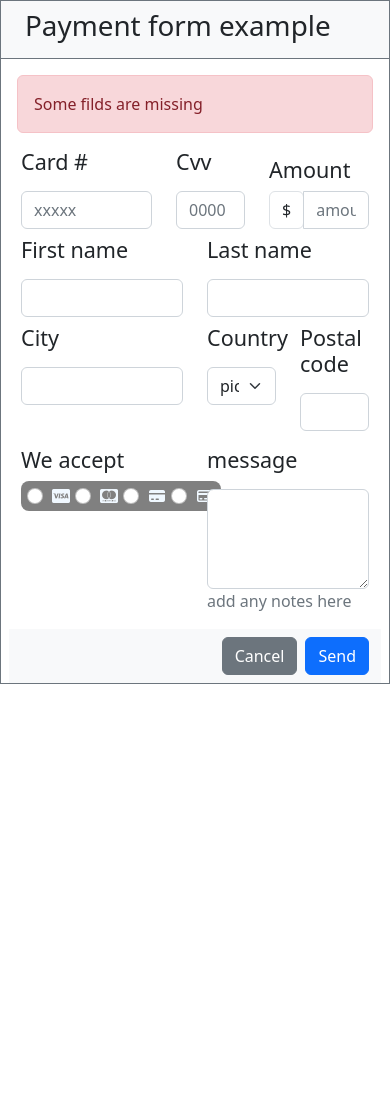
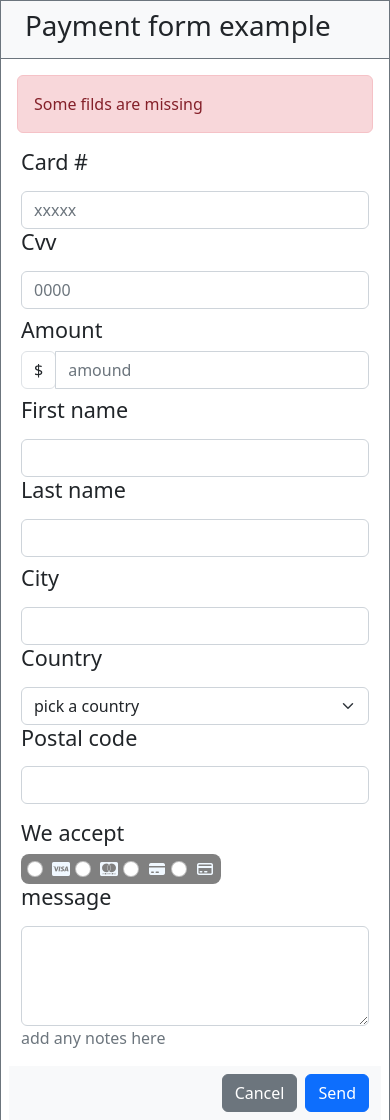
Before and after one commit to 4GeeksAcademy/form-denn, a plain HTML site: page index.html in a window 390 px wide. Before the commit the page ends 844 px from the top, so only its background shows below. Drawn offline with nearby package versions, Linux system fonts and the light colour scheme.

Commit message:
First commit

```diff
--- a/index.html
+++ b/index.html
@@ -35,21 +35,21 @@
 <!-- primer row card cvc amound -->
 
             <div class="row mx-2">
-                <div class="col-5">
+                <div class="col-md-5">
                     <label for="cardnumber" class="form-label">
                         <h4>Card #</h4>
                     </label>
                     <input type="number" required class="form-control" id="cardnumber" placeholder="xxxxx">
                 </div>
 
-                <div class="col-3">
+                <div class="col-md-3">
                     <label for="cvv" class="form-label">
                         <h4>Cvv</h4>
                     </label>
                     <input type="password" required class="form-control" id="password" placeholder="0000">
                 </div>
 
-                <div class="col-4 mt-2">
+                <div class="col-md-4 mt-2">
                     <h4 class="pb-0">Amount</h4>
                     <div class="input-group">
                         <div class="input-group-prepend">
@@ -64,14 +64,14 @@
 
 <!--segunda row first and last name -->
             <div class="row mx-2 pt-2">
-                <div class="col-6">
+                <div class="col-md-6">
                     <label for="amound" class="form-label">
                         <h4>First name</h4>
                     </label>
                     <input type="text" required class="form-control" id="amound">
                 </div>
 
-                <div class="col-6">
+                <div class="col-md-6">
                     <label for="amound" class="form-label">
                         <h4>Last name</h4>
                     </label>
@@ -82,14 +82,14 @@
 
             <!--city state postal code -->
             <div class="row mx-2 pt-2">
-                <div class="col-6">
+                <div class="col-md-6">
                     <label for="city" class="form-label">
                         <h4>City</h4>
                     </label>
                     <input type="text" class="form-control" id="city" required>
                 </div>
 
-                <div class="col-3">
+                <div class="col-md-3">
 
                     <label for="country" pb-2 class="form-label" >
                         <h4>Country</h4>
@@ -107,7 +107,7 @@
                     </select>
                 </div>
 
-                <div class="col-3">
+                <div class="col-md-3">
                     <label for="postal-code" required class="form-label">
                         <h4>Postal code</h4>
                     </label>
@@ -119,7 +119,7 @@
 <!--tercera row. payments y mensaje -->
             <div class="row mx-2 pt-3">
             <!--we accept  message -->
-                <div class="col-6">
+                <div class="col-md-6">
                     <h4>We accept</h4>
 
                     <div class="Payment">
@@ -155,7 +155,7 @@
                 </div>
 
                             <!--dejar algun cometario -->
-                <div class="col-6">
+                <div class="col-md-6">
                     <label for="message" class="form-label" >
                         <h4>message</h4> </label>
                     <textarea class="form-control" id="message" rows="5" required></textarea>
@@ -168,7 +168,7 @@
 
 
                     <input class="btn btn-primary" type="submit" value="Send" />
-                    <button type="button" class="btn btn-secondary">Cancel</button>
+                    <button class="btn btn-secondary" type="reset" >Cancel</button>
 
                 </div>
 
```
